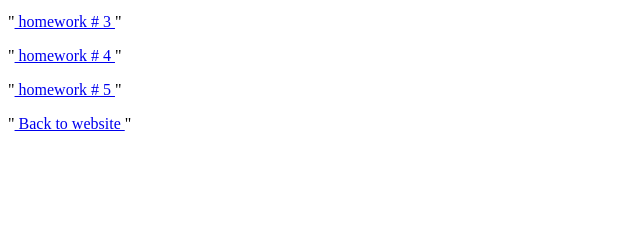
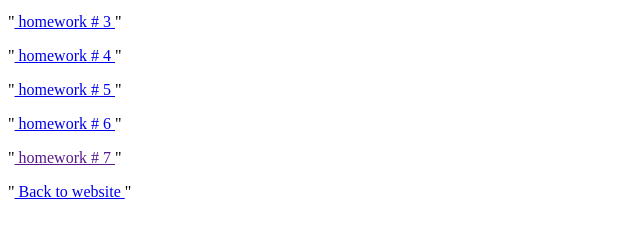
Before and after one commit to EmiIsHungry/homework.html, a plain HTML site: page index.html in a window 1280 px wide. Shown: the part 87-322 px from the top of the page, without its empty margins (0-640 px from the left). Drawn offline with Linux system fonts and the light colour scheme.

Commit message:
Update index.html

```diff
--- a/index.html
+++ b/index.html
@@ -8,6 +8,8 @@
     <p> "<a href= https://emiishungry.github.io/homework3.html/> homework # 3 </a>" </p>
     <p> "<a href= https://emiishungry.github.io/homework4.html/> homework # 4 </a>" </p>
     <p> "<a href= https://emiishungry.github.io/homework5.html/> homework # 5 </a>" </p>
+    <p> "<a href= https://emiishungry.github.io/homework-6/> homework # 6 </a>" </p>
+    <p> "<a href= > homework # 7 </a>" </p>
     <p> "<a href= https://emiishungry.github.io/medpl150/> Back to website </a>"</p>
   </body>
 </html>
```
